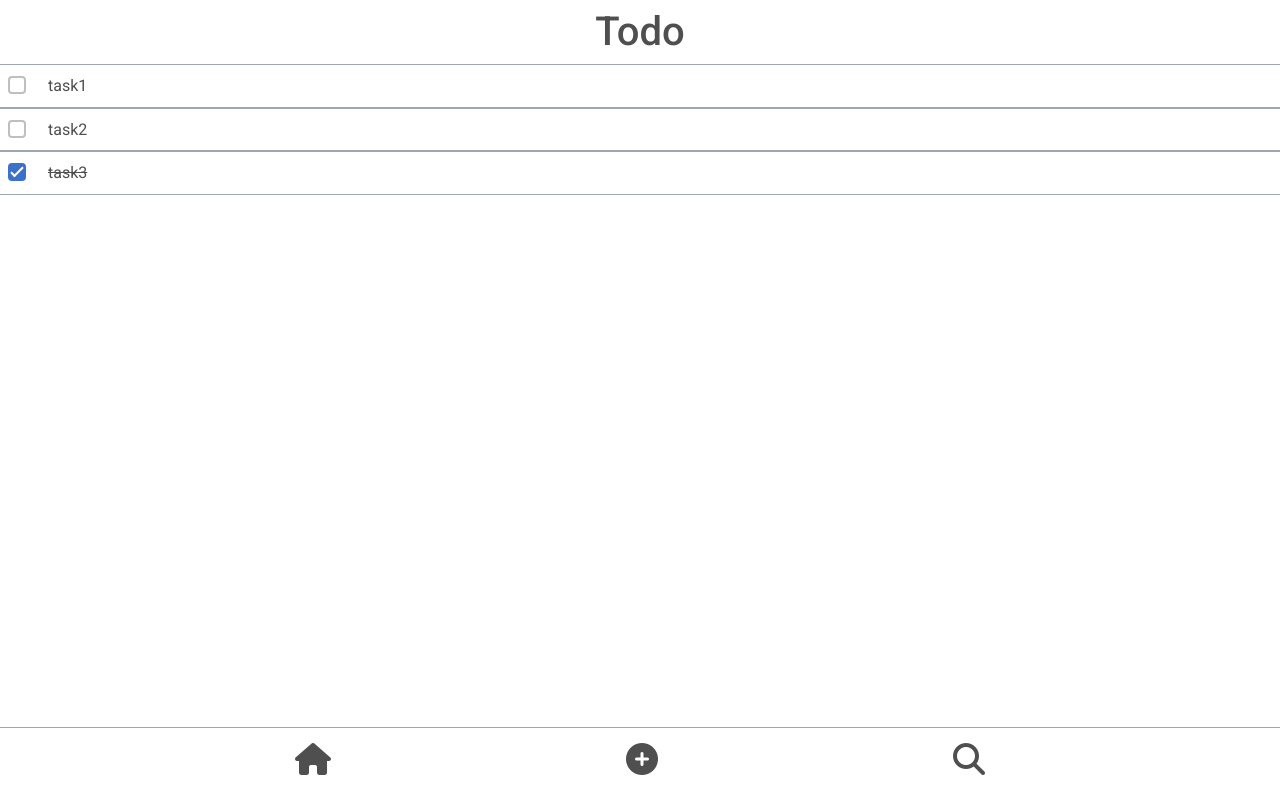
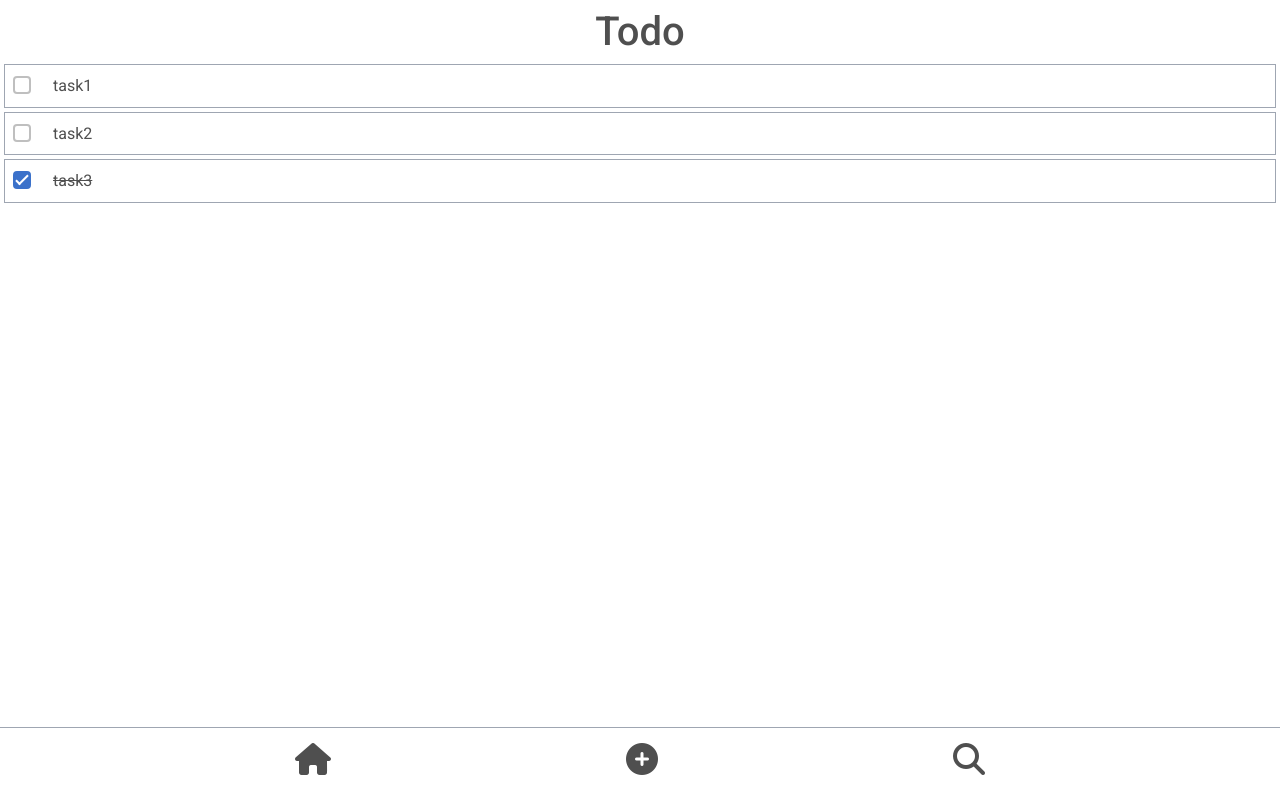
Before and after one commit to mtsml/todo, a React (Create React App) app: page / in a window 1280 px wide. Built offline with nearby package versions, Linux system fonts and the light colour scheme.

Commit message:
taskの余白調整

```diff
--- a/src/components/Task.js
+++ b/src/components/Task.js
@@ -8,7 +8,7 @@ const Task = ({ task, handleCheck }) => {
 
     return (
         <div
-            className="d-flex p-2 border-top border-bottom border-secondary"
+            className="d-flex m-1 p-2 border border-secondary"
             onClick={() => navigate("/detail", { state: task })}
         >
             <MDBCheckbox
```
